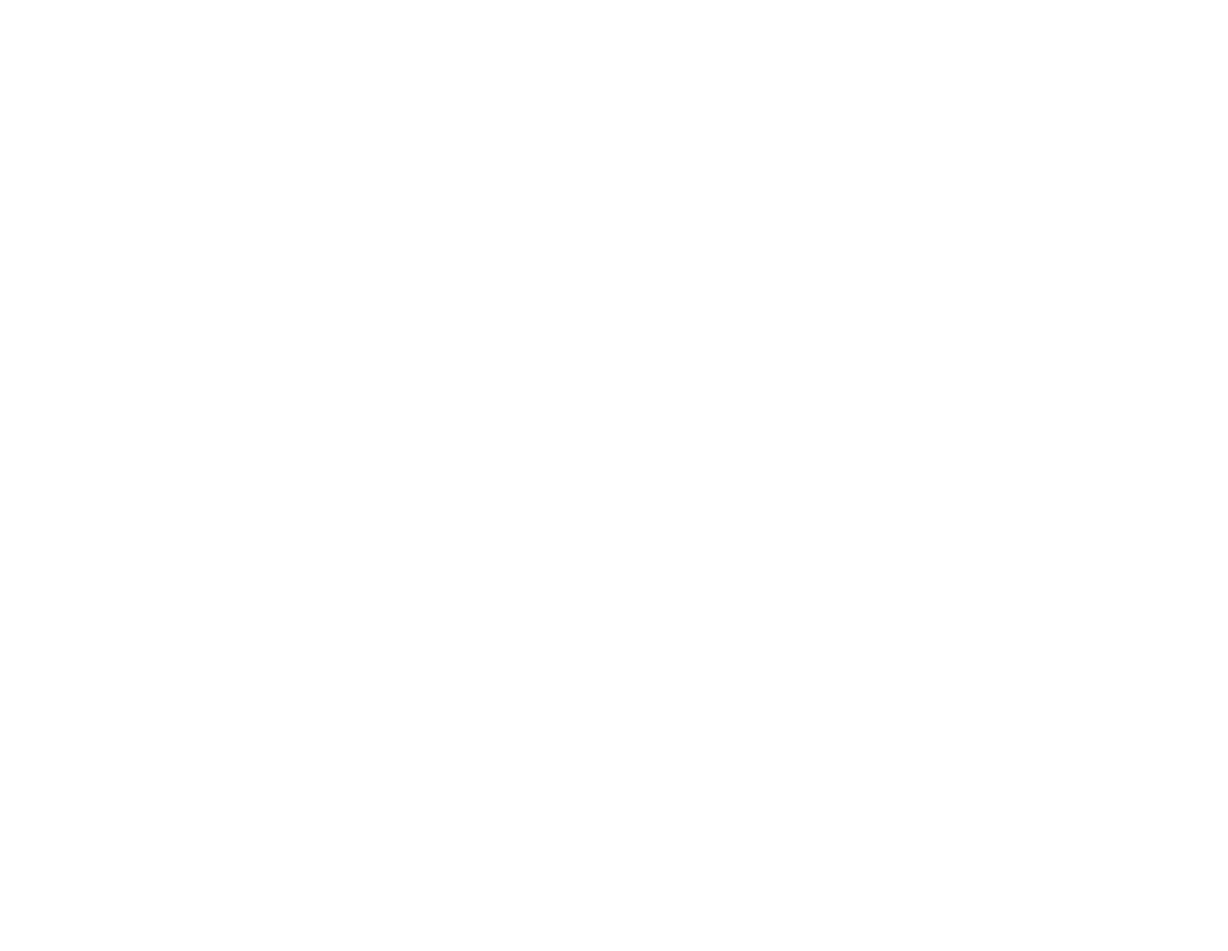
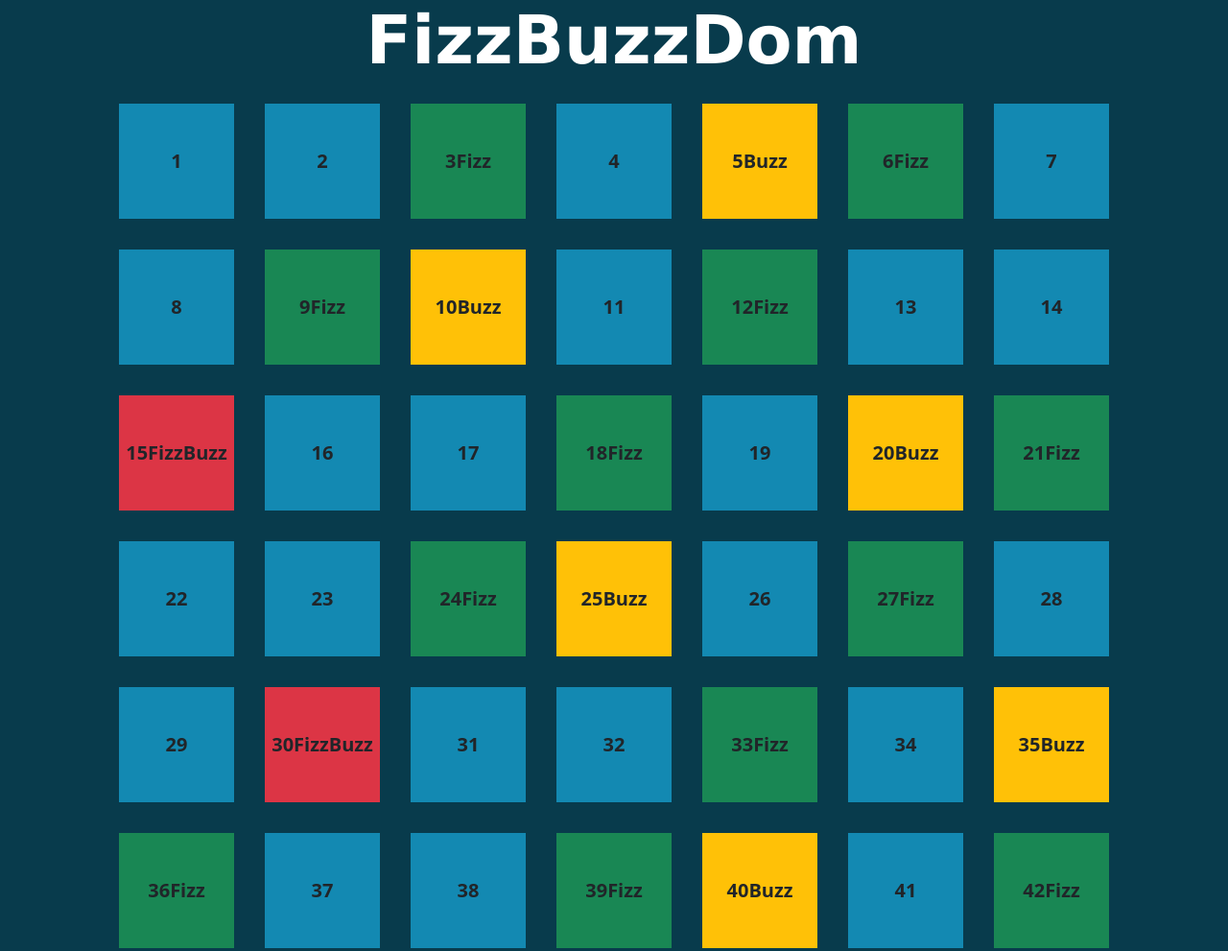
Before and after one commit to antoniodalterio/js-fizzbuzz, a plain HTML site: page index.html in a window 1280 px wide. Shown: the top 991 px of the page at 96% size. Before the commit the page ends 800 px from the top, so only its background shows below. Drawn offline with nearby package versions, Linux system fonts and the light colour scheme.

Commit message:
feat: bonus

```diff
--- a/css/style.css
+++ b/css/style.css
@@ -9,3 +9,22 @@ COLOR
 HEADER
 ********
 */
+.square {
+  width: 120px;
+  height: 120px;
+  justify-content: center;
+  display: flex;
+  align-items: center;
+  font-size: 20px;
+  background-color: #1389b2;
+  font-weight: 700;
+}
+
+.container h1 {
+  font-size: 70px;
+  font-family: Verdana, Geneva, Tahoma, sans-serif;
+}
+
+body {
+  background-color: #083b4c;
+}
--- a/index.html
+++ b/index.html
@@ -32,7 +32,13 @@
     <!-- MY CSS -->
   </head>
   <body>
-    <div></div>
+    <div class="container text-center">
+      <h1 class="text-white fw-bolder">FizzBuzzDom</h1>
+      <div
+        id="contenitore-box"
+        class="d-flex flex-wrap justify-content-center"
+      ></div>
+    </div>
     <script src="js/main.js"></script>
   </body>
 </html>
--- a/js/main.js
+++ b/js/main.js
@@ -1,14 +1,31 @@
 `use strict`;
 
 for (let contenutoCaselle = 1; contenutoCaselle <= 100; contenutoCaselle++) {
+  // contenitore
+  const contenitoreDiv = document.getElementById('contenitore-box');
+  const box = document.createElement('div');
+
+  box.classList.add('m-3');
+  box.classList.add('square');
+  box.append(contenutoCaselle);
+  contenitoreDiv.append(box);
+
   if (contenutoCaselle % 15 === 0) {
+    // multiplo di 3 e 5
     const multiplo3E5 = contenutoCaselle;
-    console.log(multiplo3E5, 'FizzBuzz');
+    box.append('FizzBuzz');
+    box.classList.add('bg-danger');
+    contenitoreDiv.append(box);
   } else if (contenutoCaselle % 5 === 0) {
+    // multiplo di 5
     const multiplo5 = contenutoCaselle;
-    console.log(multiplo5, 'Buzz');
+    box.append('Buzz');
+    box.classList.add('bg-warning');
+    contenitoreDiv.append(box);
   } else if (contenutoCaselle % 3 === 0) {
+    // multiplo di 3
     const multiplo3 = contenutoCaselle;
-    console.log(multiplo3, 'Fizz');
+    box.classList.add('bg-success');
+    box.append('Fizz');
   }
 }
```
